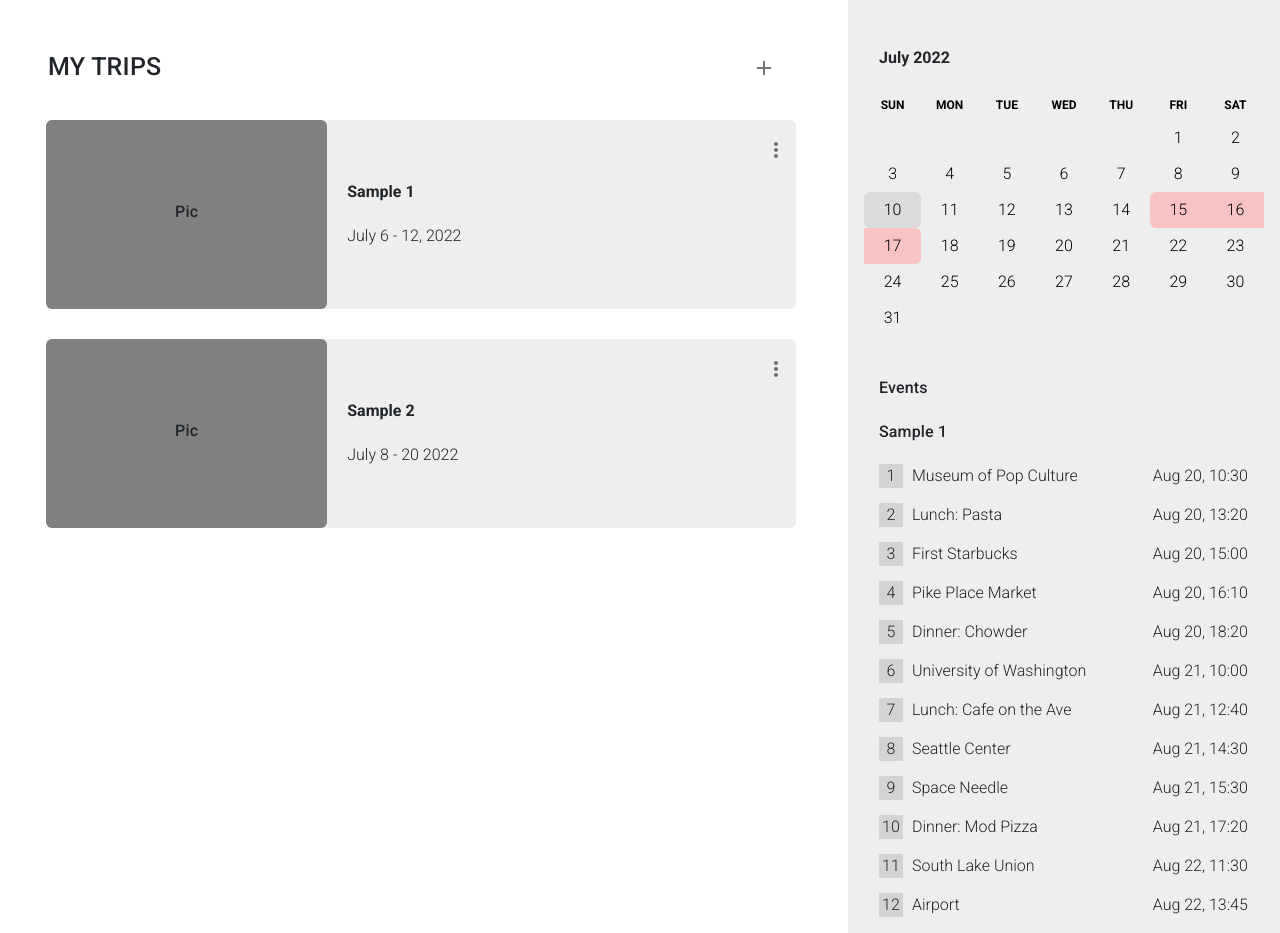
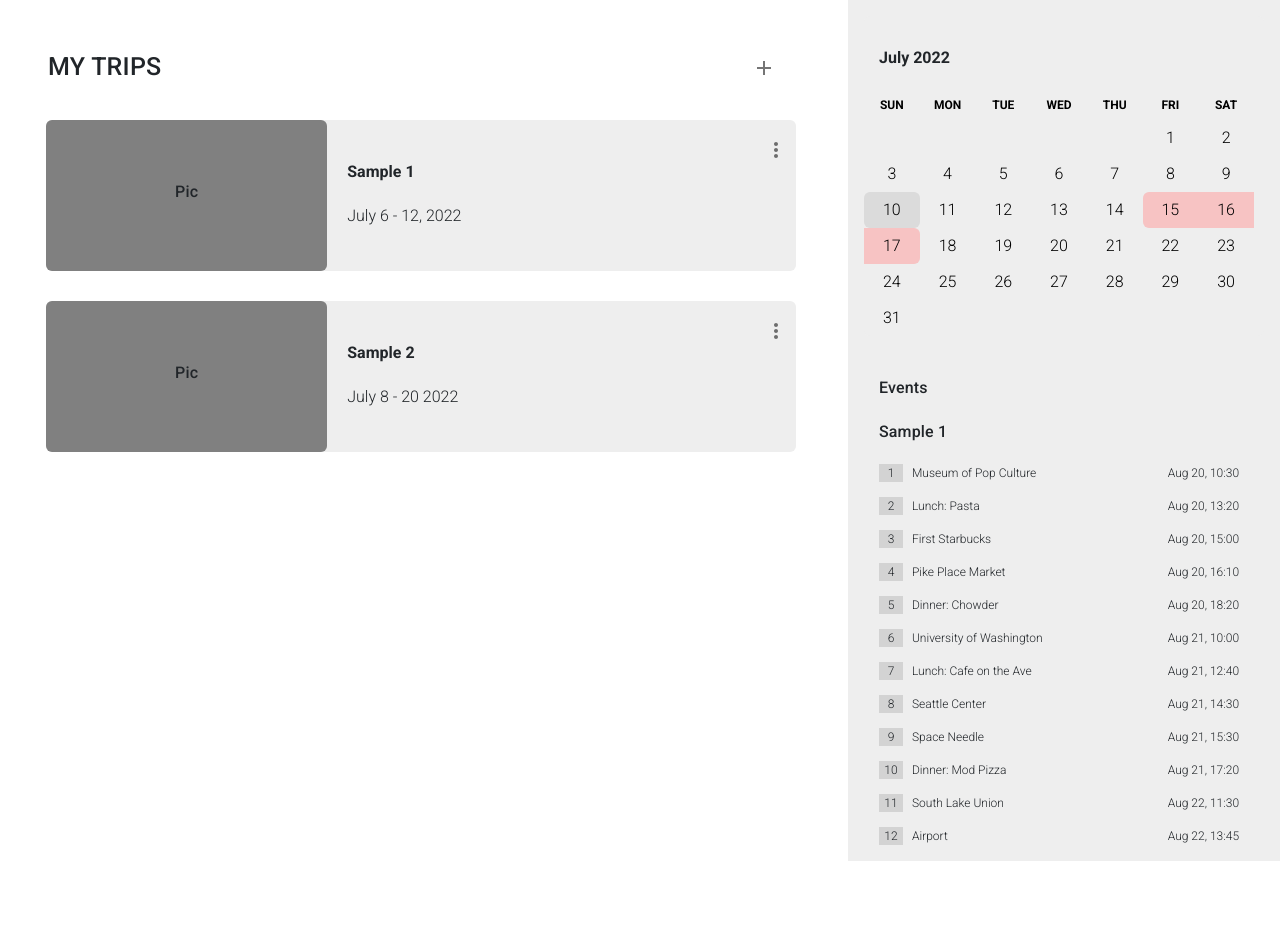
Before and after one commit to mko02/Trip-Planner, a React (Create React App) app in the folder client/: page / in a window 1280 px wide. After the commit the page ends 861 px from the top, so only its background shows below. Built offline with nearby package versions, Linux system fonts and the light colour scheme.

Commit message:
Homepage css

```diff
--- a/client/src/Components/Homepage/Calendar/calendar.css
+++ b/client/src/Components/Homepage/Calendar/calendar.css
@@ -1,8 +1,7 @@
 
 @import url('https://fonts.googleapis.com/css2?family=Roboto:wght@100;300;700&display=swap');
 .react-calendar {
- width: 400px;
- max-width: 100%;
+ width: auto;
  background-color: #EEEEEE;
  color: black;
  border-top-right-radius: 0;
@@ -10,6 +9,7 @@
  border-top-left-radius: 0;
  border-bottom-left-radius: 6px;
  font-family: 'Roboto', sans-serif;
+ padding-right: 10px;
 }
 
 .react-calendar--doubleView {
--- a/client/src/Components/Homepage/EventList/Event.css
+++ b/client/src/Components/Homepage/EventList/Event.css
@@ -5,10 +5,10 @@
     grid-template-columns: 3fr 1fr;
     font-family: 'Roboto', sans-serif;
     font-weight: 300;
+    font-size: 12px;
 }
 .time{
     position: relative;
-    right: 15px;
 }
 .title{
     display: grid;
@@ -19,4 +19,5 @@
     background-color: #d3d3d3;
     width: 75%;
     text-align: center;
+    height: 100%;
 }
--- a/client/src/Components/Homepage/Sidebar.jsx
+++ b/client/src/Components/Homepage/Sidebar.jsx
@@ -12,7 +12,7 @@ function Sidebar() {
   const [events] = useState(sample_package_data)
 
   return (
-    <Box bgcolor="#EEEEEE" flex={0.5} padding={2}>
+    <Box bgcolor="#EEEEEE" flex={1} padding={2}>
 
         <ReactCalendar tripDate = {sample_trip} />
 
--- a/client/src/Components/Homepage/TripList/Trip.css
+++ b/client/src/Components/Homepage/TripList/Trip.css
@@ -2,7 +2,7 @@
     display: grid;
     grid-template-columns: 3fr 5fr;
     font-family: 'Roboto', sans-serif;
-    height: 5cm;
+    height: 4cm;
     margin-bottom: 30px;
     margin-left: 30px;
     margin-right: 20px;
@@ -13,14 +13,14 @@
     border-radius: 6px;
     text-align: center;
     margin: auto;
-    padding: 80px 0;
+    padding: 60px 0;
 }
 .trip_title_time{
     padding: 10px 0;
 }
 .trip_title{
     padding-left: 20px;
-    padding-top: 50px;
+    padding-top: 30px;
     font-weight: 900;
 }
 .trip_time_span{
```
